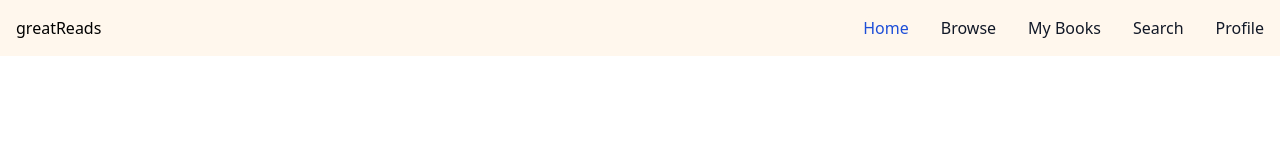
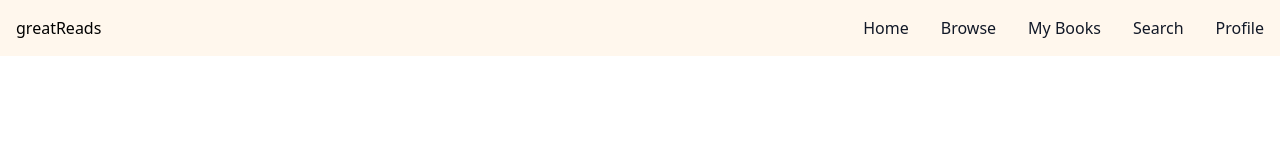
Before and after one commit to igovor01/profico-project, a Next.js app: page / in a window 1280 px wide. Shown: the top 160 px of the page. Built offline with nearby package versions, Linux system fonts and the light colour scheme.

Commit message:
fixing the issues

```diff
--- a/app/layout.tsx
+++ b/app/layout.tsx
@@ -1,54 +1,37 @@
-import './globals.css'
-import type { Metadata } from 'next'
-import { Inter } from 'next/font/google'
+import "./globals.css";
+import type { Metadata } from "next";
+import { Inter } from "next/font/google";
 
-import Navbar from '@/components/Navbar'
-import LeftSidebar from '@/components/LeftSidebar'
-import RightSidebar from '@/components/RightSidebar'
-import Footer from '@/components/Footer'
+import Navbar from "@/components/Navbar";
+import LeftSidebar from "@/components/LeftSidebar";
+import RightSidebar from "@/components/RightSidebar";
+import Footer from "@/components/Footer";
 
-const inter = Inter({ subsets: ['latin'] })
+const inter = Inter({ subsets: ["latin"] });
 
 export const metadata: Metadata = {
-  title: 'greatReads',
-}
+  title: "greatReads",
+};
 
 export default function RootLayout({
   children,
 }: {
-  children: React.ReactNode
+  children: React.ReactNode;
 }) {
   return (
     <html lang="en">
-      {/* <body className={`${inter.className}`}>
-
-
-          <main>
+      <body className="flex flex-col h-screen justify-between">
+        <Navbar />
+        <main className="flex flex-row h-screen justify-around items-center">
           <LeftSidebar />
           <section className="main-container">
-              <div className="w-full max-w-4xl">
-                {children}
-              </div>
+            <h1>Main</h1>
+            <div className="w-full max-w-4xl">{children}</div>
           </section>
           <RightSidebar />
         </main>
-
-
-        </body> */}
-        <body className='flex flex-col h-screen justify-between'>
-          <Navbar/>
-          <main className='flex flex-row h-screen justify-around items-center'>
-            <LeftSidebar />
-              <section className="main-container">
-                <h1>Main</h1>
-                <div className="w-full max-w-4xl">
-                  {children}
-                </div>
-              </section>
-              <RightSidebar />
-          </main>
-          <Footer/>
+        <Footer />
       </body>
     </html>
-  )
+  );
 }
--- a/app/page.tsx
+++ b/app/page.tsx
@@ -1,10 +1,3 @@
 export default function Home() {
-
-  return <>
-  {/* <header className="flex justify-between items-center mb-4">
-    <h1 className="text-2xl">todos</h1>
-    <Link href="/new">New</Link>
-  </header> */}
-
-  </>
+  return <></>;
 }
--- a/components/Footer.tsx
+++ b/components/Footer.tsx
@@ -1,15 +1,17 @@
-function Footer(){
-    return (
+function Footer() {
+  const currentYear = new Date().getFullYear();
+
+  return (
     <footer className="bg-orange-50 text-center dark:bg-neutral-700 lg:text-">
-        <div className="p-4 text-center text-neutral-700 dark:text-neutral-200">
-          © 2023 Copyright:
-          <a
-            className="text-neutral-800 dark:text-neutral-400"
-            href="/"
-            > IG</a>
-        </div>
+      <div className="p-4 text-center text-neutral-700 dark:text-neutral-200">
+        &copy; {currentYear} Copyright:
+        <a className="text-neutral-800 dark:text-neutral-400" href="/">
+          {" "}
+          IG
+        </a>
+      </div>
     </footer>
-)
+  );
 }
 
 export default Footer;
--- a/components/Navbar.tsx
+++ b/components/Navbar.tsx
@@ -1,38 +1,34 @@
+"use client";
 import Link from "next/link";
-import Image from "next/image";
+import { NavbarItems } from "@/config/NavbarItems";
 
-function Navbar(){
-    return (
-        <nav className='bg-orange-50 border-gray-200 dark:bg-gray-900'>
-        <div className='max-w-screen-xl flex flex-wrap items-center justify-between mx-auto p-4'>
+function Navbar() {
+  return (
+    <nav className="bg-orange-50 border-gray-200 dark:bg-gray-900">
+      <div className="max-w-screen-xl flex flex-wrap items-center justify-between mx-auto p-4">
+        <div id="navbar-logo" className="flex items-center">
+          greatReads
+        </div>
 
-          <div id="navbar-logo" className='flex items-center'>
-            greatReads
-          </div>
-
-
-          <div className="hidden w-full md:block md:w-auto bg-orange-50" id="navbar-right">
-            <ul className="font-medium flex flex-col p-4 md:p-0 mt-4 border border-gray-100 rounded-lg bg-orange-50 md:flex-row md:space-x-8 md:mt-0 md:border-0 md:bg-orange-50 dark:bg-gray-800 md:dark:bg-gray-900 dark:border-gray-700">
-              <li>
-                <a href="#" className="block py-2 pl-3 pr-4 text-white bg-blue-700 rounded md:bg-transparent md:text-blue-700 md:p-0 dark:text-white md:dark:text-blue-500" aria-current="page">Home</a>
-              </li>
-              <li>
-                <a href="#" className="block py-2 pl-3 pr-4 text-gray-900 rounded hover:bg-gray-100 md:hover:bg-transparent md:border-0 md:hover:text-blue-700 md:p-0 dark:text-white md:dark:hover:text-blue-500 dark:hover:bg-gray-700 dark:hover:text-white md:dark:hover:bg-transparent">Browse</a>
-              </li>
-              <li>
-                <a href="#" className="block py-2 pl-3 pr-4 text-gray-900 rounded hover:bg-gray-100 md:hover:bg-transparent md:border-0 md:hover:text-blue-700 md:p-0 dark:text-white md:dark:hover:text-blue-500 dark:hover:bg-gray-700 dark:hover:text-white md:dark:hover:bg-transparent">My Books</a>
-              </li>
-              <li>
-                <a href="#" className="block py-2 pl-3 pr-4 text-gray-900 rounded hover:bg-gray-100 md:hover:bg-transparent md:border-0 md:hover:text-blue-700 md:p-0 dark:text-white md:dark:hover:text-blue-500 dark:hover:bg-gray-700 dark:hover:text-white md:dark:hover:bg-transparent">Search</a>
-              </li>
-              <li>
-                <a href="/profile" className="block py-2 pl-3 pr-4 text-gray-900 rounded hover:bg-gray-100 md:hover:bg-transparent md:border-0 md:hover:text-blue-700 md:p-0 dark:text-white md:dark:hover:text-blue-500 dark:hover:bg-gray-700 dark:hover:text-white md:dark:hover:bg-transparent">Profile</a>
-              </li>
-            </ul>
+        <div
+          className="hidden w-full md:block md:w-auto bg-orange-50"
+          id="navbar-right"
+        >
+          <div className="font-medium flex flex-col p-4 md:p-0 mt-4 border border-gray-100 rounded-lg bg-orange-50 md:flex-row md:space-x-8 md:mt-0 md:border-0 md:bg-orange-50 dark:bg-gray-800 md:dark:bg-gray-900 dark:border-gray-700">
+            {NavbarItems.map((item) => (
+              <Link
+                href={item.route}
+                key={item.label}
+                className="block py-2 pl-3 pr-4 text-gray-900 rounded hover:bg-gray-100 md:hover:bg-transparent md:border-0 md:hover:text-blue-700 md:p-0 dark:text-white md:dark:hover:text-blue-500 dark:hover:bg-gray-700 dark:hover:text-white md:dark:hover:bg-transparent"
+              >
+                {item.label}
+              </Link>
+            ))}
           </div>
         </div>
-      </nav>
-    )
+      </div>
+    </nav>
+  );
 }
 
 export default Navbar;
--- /dev/null
+++ b/config/NavbarItems.ts
@@ -0,0 +1,22 @@
+export const NavbarItems = [
+  {
+    route: "/",
+    label: "Home",
+  },
+  {
+    route: "/",
+    label: "Browse",
+  },
+  {
+    route: "/",
+    label: "My Books",
+  },
+  {
+    route: "/",
+    label: "Search",
+  },
+  {
+    route: "/profile",
+    label: "Profile",
+  },
+];
```
Also changed, not shown: 1 other file (tests, documents, lock files or other folders). Lines whose indentation alone changed are shown as unchanged.
